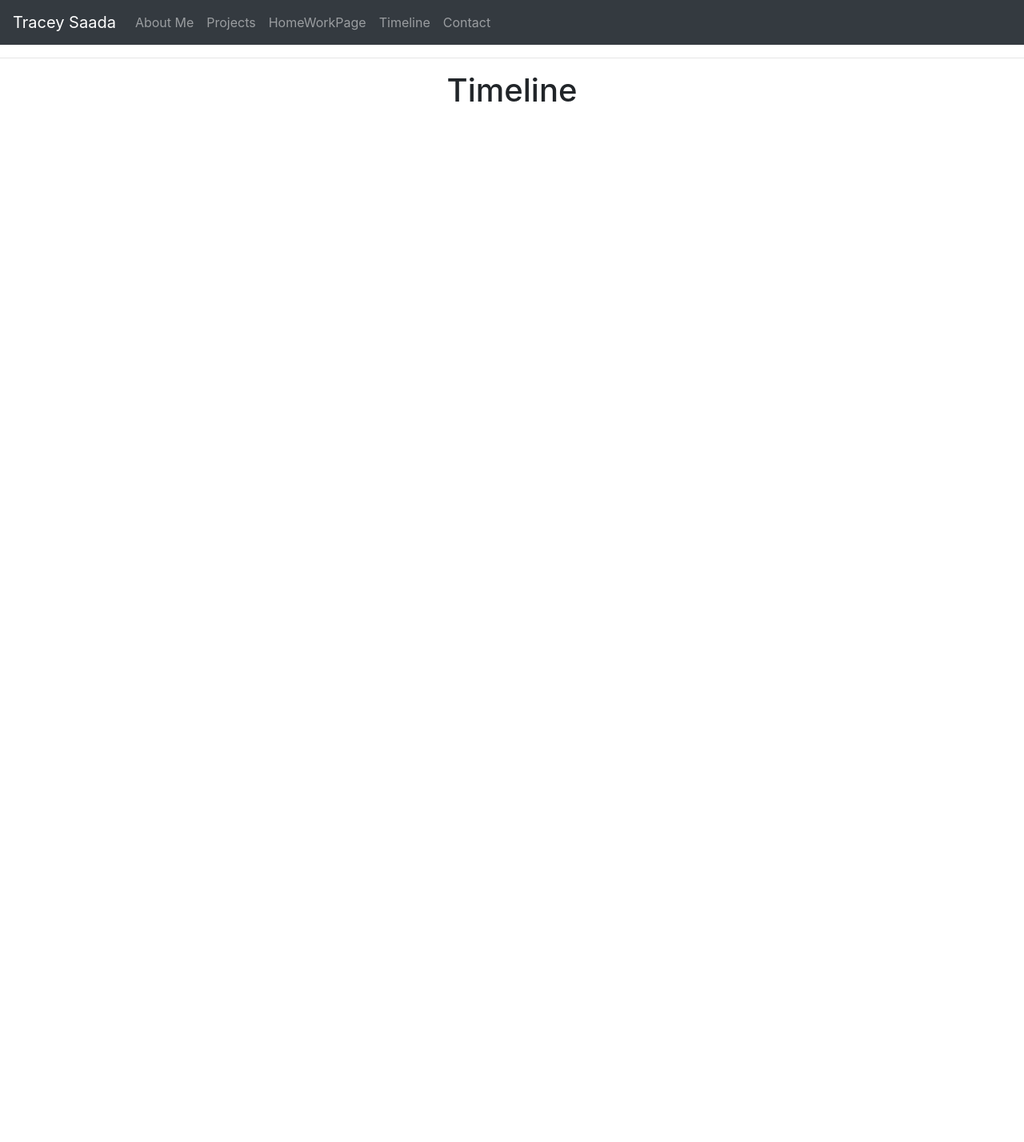
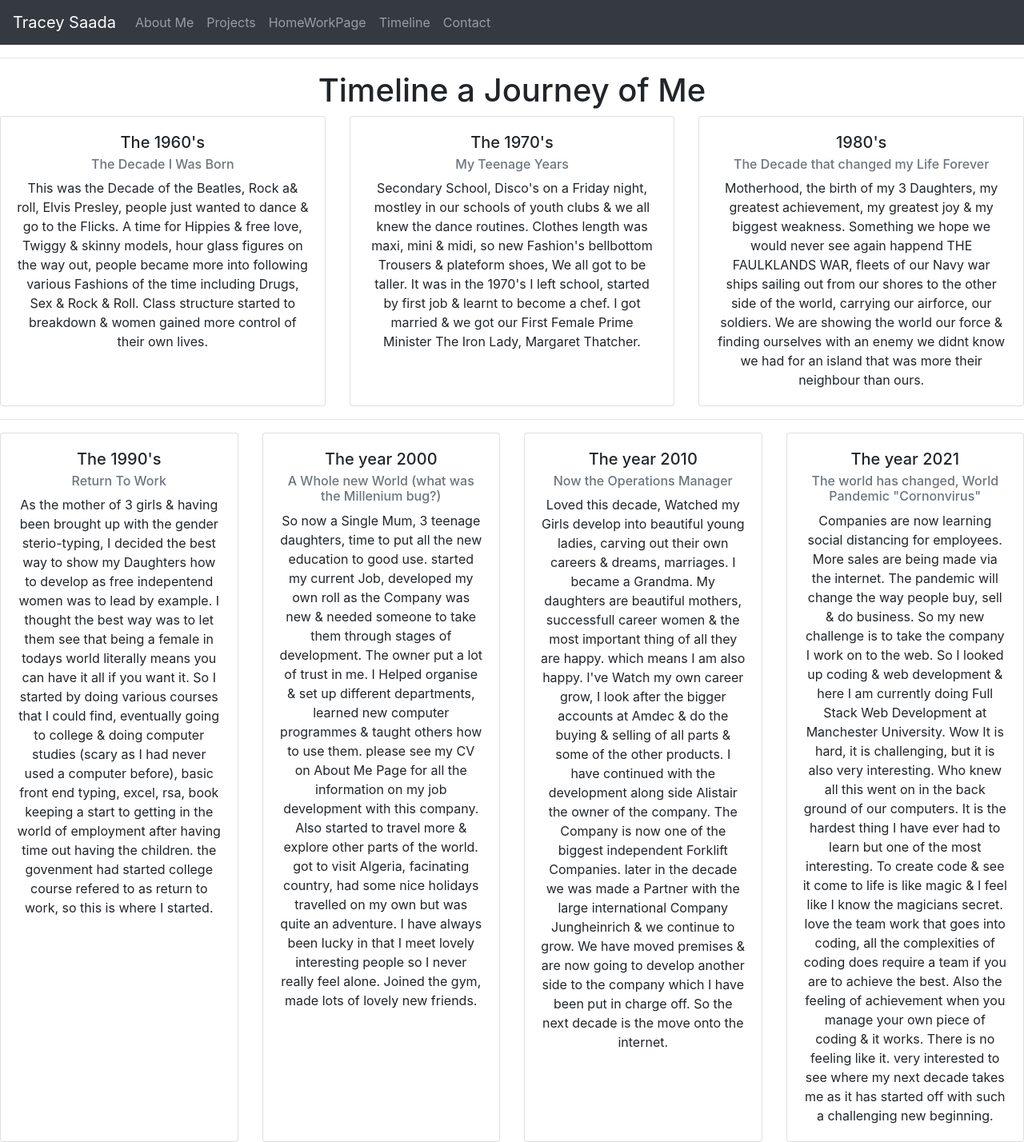
Before and after one commit to traceysaada/React-Portfolio, a React (Create React App) app: page /timeline in a window 1280 px wide. Shown: the whole page at 80% size. Before the commit the page ends 800 px from the top, so only its background shows below. Built offline with nearby package versions, Linux system fonts and the light colour scheme.

Commit message:
added final cards to pages just needs styling now

```diff
--- a/src/Components/TimeLinePage.js
+++ b/src/Components/TimeLinePage.js
@@ -1,15 +1,169 @@
 import React from "react";
+import { Card } from "react-bootstrap";
+import { CardDeck } from "react-bootstrap";
 
+export default function TimeLinePage() {
+  return (
+    <>
+      <hr />
 
-export default function TimeLinePage ()
-{
- return (
-     <>
-    <hr />
+      <h1>Timeline a Journey of Me</h1>
+      <CardDeck>
+        <Card style={{ width: "30rem" }}>
+          <Card.Body>
+            <Card.Title>The 1960's</Card.Title>
+            <Card.Subtitle className="mb-2 text-muted">
+              The Decade I Was Born
+            </Card.Subtitle>
+            <Card.Text>
+              This was the Decade of the Beatles, Rock a& roll, Elvis Presley,
+              people just wanted to dance & go to the Flicks. A time for Hippies
+              & free love, Twiggy & skinny models, hour glass figures on the way
+              out, people became more into following various Fashions of the
+              time including Drugs, Sex & Rock & Roll. Class structure started
+              to breakdown & women gained more control of their own lives.
+            </Card.Text>
+          </Card.Body>
+        </Card>
 
-     <h1>Timeline</h1>
+        <Card style={{ width: "30rem" }}>
+          <Card.Body>
+            <Card.Title>The 1970's</Card.Title>
+            <Card.Subtitle className="mb-2 text-muted">
+              My Teenage Years
+            </Card.Subtitle>
+            <Card.Text>
+              Secondary School, Disco's on a Friday night, mostley in our
+              schools of youth clubs & we all knew the dance routines. Clothes
+              length was maxi, mini & midi, so new Fashion's bellbottom Trousers
+              & plateform shoes, We all got to be taller. It was in the 1970's I
+              left school, started by first job & learnt to become a chef. I got
+              married & we got our First Female Prime Minister The Iron Lady,
+              Margaret Thatcher.
+            </Card.Text>
+          </Card.Body>
+        </Card>
 
-     </>
-     //
- );
+        <Card style={{ width: "30rem" }}>
+          <Card.Body>
+            <Card.Title>1980's</Card.Title>
+            <Card.Subtitle className="mb-2 text-muted">
+              The Decade that changed my Life Forever
+            </Card.Subtitle>
+            <Card.Text>
+              Motherhood, the birth of my 3 Daughters, my greatest achievement,
+              my greatest joy & my biggest weakness. Something we hope we would
+              never see again happend THE FAULKLANDS WAR, fleets of our Navy war
+              ships sailing out from our shores to the other side of the world,
+              carrying our airforce, our soldiers. We are showing the world our
+              force & finding ourselves with an enemy we didnt know we had for
+              an island that was more their neighbour than ours.
+            </Card.Text>
+          </Card.Body>
+        </Card>
+      </CardDeck>
+
+      <hr />
+      <CardDeck>
+        <Card style={{ width: "30rem" }}>
+          <Card.Body>
+            <Card.Title>The 1990's</Card.Title>
+            <Card.Subtitle className="mb-2 text-muted">
+              Return To Work
+            </Card.Subtitle>
+            <Card.Text>
+              As the mother of 3 girls & having been brought up with the gender
+              sterio-typing, I decided the best way to show my Daughters how to
+              develop as free indepentend women was to lead by example. I
+              thought the best way was to let them see that being a female in
+              todays world literally means you can have it all if you want it.
+              So I started by doing various courses that I could find,
+              eventually going to college & doing computer studies (scary as I
+              had never used a computer before), basic front end typing, excel,
+              rsa, book keeping a start to getting in the world of employment
+              after having time out having the children. the govenment had
+              started college course refered to as return to work, so this is
+              where I started.
+            </Card.Text>
+          </Card.Body>
+        </Card>
+
+        <Card style={{ width: "30rem" }}>
+          <Card.Body>
+            <Card.Title>The year 2000</Card.Title>
+            <Card.Subtitle className="mb-2 text-muted">
+              A Whole new World (what was the Millenium bug?)
+            </Card.Subtitle>
+            <Card.Text>
+              So now a Single Mum, 3 teenage daughters, time to put all the new
+              education to good use. started my current Job, developed my own
+              roll as the Company was new & needed someone to take them through
+              stages of development. The owner put a lot of trust in me. I
+              Helped organise & set up different departments, learned new
+              computer programmes & taught others how to use them. please see my
+              CV on About Me Page for all the information on my job development
+              with this company. Also started to travel more & explore other
+              parts of the world. got to visit Algeria, facinating country, had
+              some nice holidays travelled on my own but was quite an adventure.
+              I have always been lucky in that I meet lovely interesting people
+              so I never really feel alone. Joined the gym, made lots of lovely
+              new friends.
+            </Card.Text>
+          </Card.Body>
+        </Card>
+
+        <Card style={{ width: "30rem" }}>
+          <Card.Body>
+            <Card.Title>The year 2010</Card.Title>
+            <Card.Subtitle className="mb-2 text-muted">
+              Now the Operations Manager
+            </Card.Subtitle>
+            <Card.Text>
+              Loved this decade, Watched my Girls develop into beautiful young
+              ladies, carving out their own careers & dreams, marriages. I
+              became a Grandma. My daughters are beautiful mothers, successfull
+              career women & the most important thing of all they are happy.
+              which means I am also happy. I've Watch my own career grow, I look
+              after the bigger accounts at Amdec & do the buying & selling of
+              all parts & some of the other products. I have continued with the
+              development along side Alistair the owner of the company. The
+              Company is now one of the biggest independent Forklift Companies.
+              later in the decade we was made a Partner with the large
+              international Company Jungheinrich & we continue to grow. We have
+              moved premises & are now going to develop another side to the
+              company which I have been put in charge off. So the next decade is
+              the move onto the internet.
+            </Card.Text>
+          </Card.Body>
+        </Card>
+        <Card style={{ width: "30rem" }}>
+          <Card.Body>
+            <Card.Title>The year 2021</Card.Title>
+            <Card.Subtitle className="mb-2 text-muted">
+              The world has changed, World Pandemic "Cornonvirus"
+            </Card.Subtitle>
+            <Card.Text>
+              Companies are now learning social distancing for employees. More
+              sales are being made via the internet. The pandemic will change
+              the way people buy, sell & do business. So my new challenge is to
+              take the company I work on to the web. So I looked up coding & web
+              development & here I am currently doing Full Stack Web Development
+              at Manchester University. Wow It is hard, it is challenging, but
+              it is also very interesting. Who knew all this went on in the back
+              ground of our computers. It is the hardest thing I have ever had
+              to learn but one of the most interesting. To create code & see it
+              come to life is like magic & I feel like I know the magicians
+              secret. love the team work that goes into coding, all the
+              complexities of coding does require a team if you are to achieve
+              the best. Also the feeling of achievement when you manage your
+              own piece of coding & it works. There is no feeling like it. very
+              interested to see where my next decade takes me as it has started
+              off with such a challenging new beginning.
+            </Card.Text>
+          </Card.Body>
+        </Card>
+      </CardDeck>
+    </>
+    //
+  );
 }
--- a/src/Components/homeWorkPage.js
+++ b/src/Components/homeWorkPage.js
@@ -9,7 +9,7 @@ export default function HomeWorkPage() {
 
       <h1>Link to some of my Homeworks</h1>
       <CardDeck>
-      <Card style={{ width: "30rem" }}>
+      <Card style={{ width: "25rem" }}>
         <Card.Body>
           <Card.Title>First Homework</Card.Title>
           <Card.Subtitle className="mb-2 text-muted">
@@ -41,7 +41,7 @@ export default function HomeWorkPage() {
         </Card.Body>
       </Card>
 
-      <Card style={{ width: "30rem" }}>
+      <Card style={{ width: "25rem" }}>
         <Card.Body>
           <Card.Title>Homework Day Schedule</Card.Title>
           <Card.Subtitle className="mb-2 text-muted">
@@ -72,7 +72,7 @@ export default function HomeWorkPage() {
         </Card.Body>
       </Card>
 
-      <Card style={{ width: "30rem" }}>
+      <Card style={{ width: "25rem" }}>
         <Card.Body>
           <Card.Title>Eat Da Burger</Card.Title>
           <Card.Subtitle className="mb-2 text-muted">
@@ -108,7 +108,7 @@ export default function HomeWorkPage() {
 
       <hr />
       <CardDeck>
-      <Card style={{ width: "30rem" }}>
+      <Card style={{ width: "25rem" }}>
         <Card.Body>
           <Card.Title>workout Tracker</Card.Title>
           <Card.Subtitle className="mb-2 text-muted">
@@ -137,7 +137,7 @@ export default function HomeWorkPage() {
         </Card.Body>
       </Card>
 
-      <Card style={{ width: "30rem" }}>
+      <Card style={{ width: "25rem" }}>
         <Card.Body>
           <Card.Title>Employee Directory</Card.Title>
           <Card.Subtitle className="mb-2 text-muted">
```
Also changed, not shown: src/Components/About.js (+30 -26 lines), src/Styles/images/My Daughters (2).jpeg (added).
